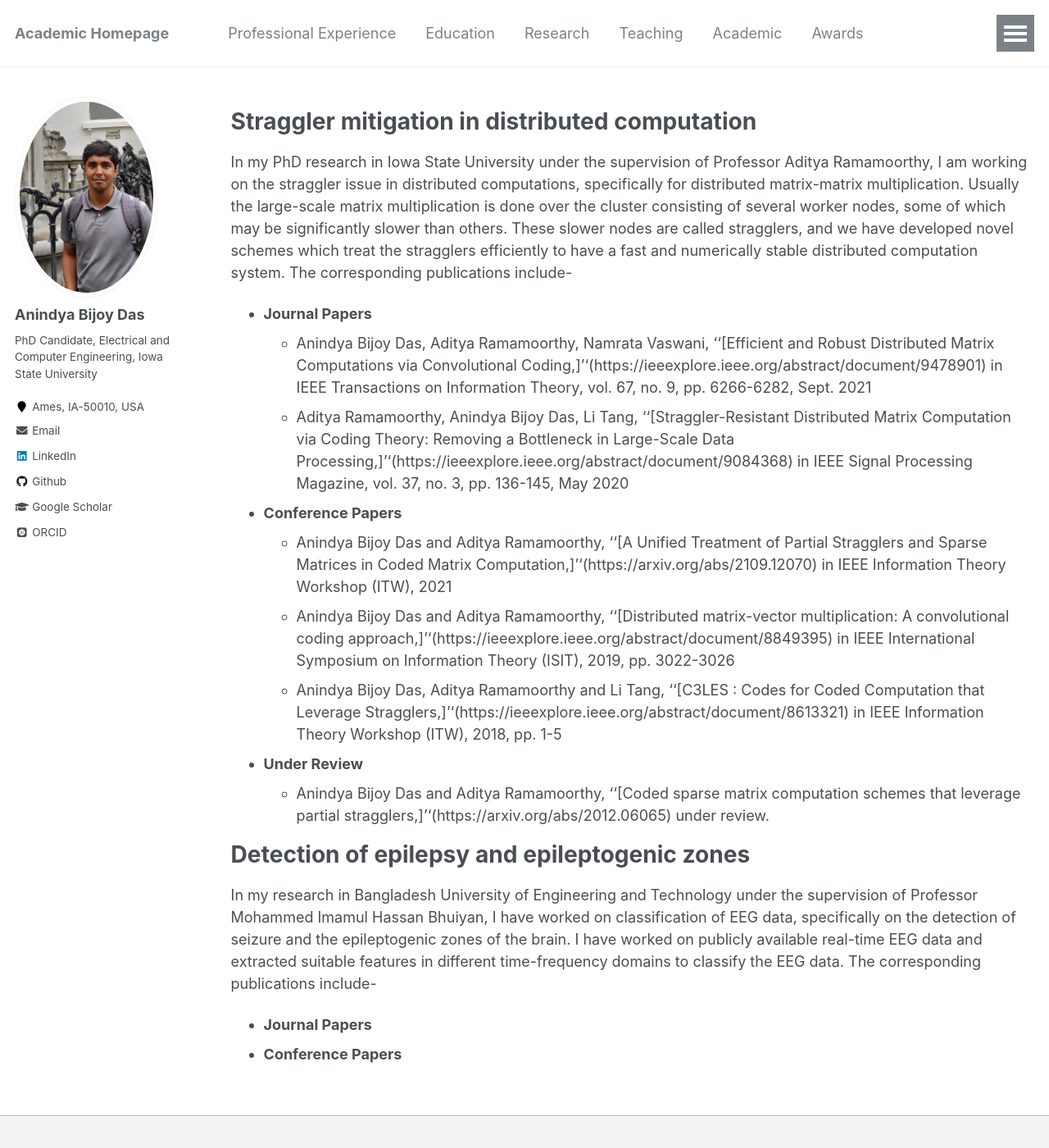
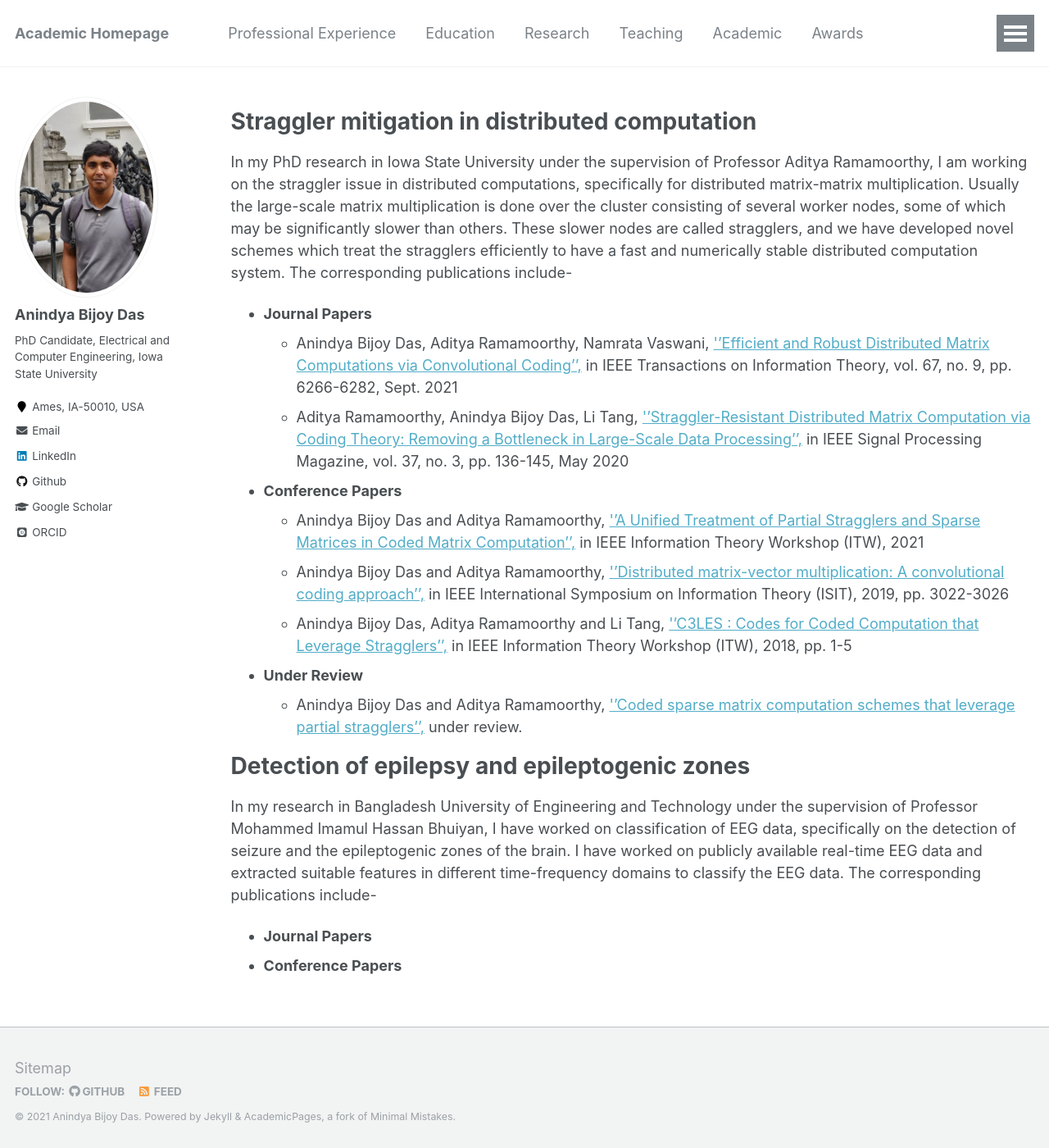
Before and after one commit to anindyabijoydas/portfolio, a Jekyll site: the page built from _pages/research.md, in a window 1280 px wide and 1400 px high. Shown: the whole window at 82% size. Built offline with Jekyll 4.4.1, drawn with Linux system fonts in a browser that asks for light colours; some web fonts are replaced.

Commit message:
Update research.md

```diff
--- a/_pages/research.md
+++ b/_pages/research.md
@@ -12,16 +12,16 @@ Straggler mitigation in distributed computation
 In my PhD research in Iowa State University under the supervision of Professor Aditya Ramamoorthy, I am working on the straggler issue in distributed computations, specifically for distributed matrix-matrix multiplication. Usually the large-scale matrix multiplication is done over the cluster consisting of several worker nodes, some of which may be significantly slower than others. These slower nodes are called stragglers, and we have developed novel schemes which treat the stragglers efficiently to have a fast and numerically stable distributed computation system. The corresponding publications include-
 
 * **Journal Papers**
-   * Anindya Bijoy Das, Aditya Ramamoorthy, Namrata Vaswani, ''[Efficient and Robust Distributed Matrix Computations via Convolutional Coding,]''(https://ieeexplore.ieee.org/abstract/document/9478901) in IEEE Transactions on Information Theory, vol. 67, no. 9, pp. 6266-6282, Sept. 2021
-   * Aditya Ramamoorthy, Anindya Bijoy Das, Li Tang, ''[Straggler-Resistant Distributed Matrix Computation via Coding Theory: Removing a Bottleneck in Large-Scale Data Processing,]''(https://ieeexplore.ieee.org/abstract/document/9084368) in IEEE Signal Processing Magazine, vol. 37, no. 3, pp. 136-145, May 2020
+   * Anindya Bijoy Das, Aditya Ramamoorthy, Namrata Vaswani, [''Efficient and Robust Distributed Matrix Computations via Convolutional Coding'',](https://ieeexplore.ieee.org/abstract/document/9478901) in IEEE Transactions on Information Theory, vol. 67, no. 9, pp. 6266-6282, Sept. 2021
+   * Aditya Ramamoorthy, Anindya Bijoy Das, Li Tang, [''Straggler-Resistant Distributed Matrix Computation via Coding Theory: Removing a Bottleneck in Large-Scale Data Processing'',](https://ieeexplore.ieee.org/abstract/document/9084368) in IEEE Signal Processing Magazine, vol. 37, no. 3, pp. 136-145, May 2020
 
 * **Conference Papers**
-   * Anindya Bijoy Das and Aditya Ramamoorthy, ''[A Unified Treatment of Partial Stragglers and Sparse Matrices in Coded Matrix Computation,]''(https://arxiv.org/abs/2109.12070) in IEEE Information Theory Workshop (ITW), 2021
-   * Anindya Bijoy Das and Aditya Ramamoorthy, ''[Distributed matrix-vector multiplication: A convolutional coding approach,]''(https://ieeexplore.ieee.org/abstract/document/8849395) in IEEE International Symposium on Information Theory (ISIT),  2019, pp. 3022-3026
-   * Anindya Bijoy Das, Aditya Ramamoorthy and Li Tang, ''[C3LES : Codes for Coded Computation that Leverage Stragglers,]''(https://ieeexplore.ieee.org/abstract/document/8613321) in IEEE Information Theory Workshop (ITW), 2018, pp. 1-5
+   * Anindya Bijoy Das and Aditya Ramamoorthy, [''A Unified Treatment of Partial Stragglers and Sparse Matrices in Coded Matrix Computation'',](https://arxiv.org/abs/2109.12070) in IEEE Information Theory Workshop (ITW), 2021
+   * Anindya Bijoy Das and Aditya Ramamoorthy, [''Distributed matrix-vector multiplication: A convolutional coding approach'',](https://ieeexplore.ieee.org/abstract/document/8849395) in IEEE International Symposium on Information Theory (ISIT),  2019, pp. 3022-3026
+   * Anindya Bijoy Das, Aditya Ramamoorthy and Li Tang, [''C3LES : Codes for Coded Computation that Leverage Stragglers'',](https://ieeexplore.ieee.org/abstract/document/8613321) in IEEE Information Theory Workshop (ITW), 2018, pp. 1-5
 
 * **Under Review**
-   * Anindya Bijoy Das and Aditya Ramamoorthy, ''[Coded sparse matrix computation schemes that leverage partial stragglers,]''(https://arxiv.org/abs/2012.06065) under review.
+   * Anindya Bijoy Das and Aditya Ramamoorthy, [''Coded sparse matrix computation schemes that leverage partial stragglers'',](https://arxiv.org/abs/2012.06065) under review.
 
 
 Detection of epilepsy and epileptogenic zones
```
